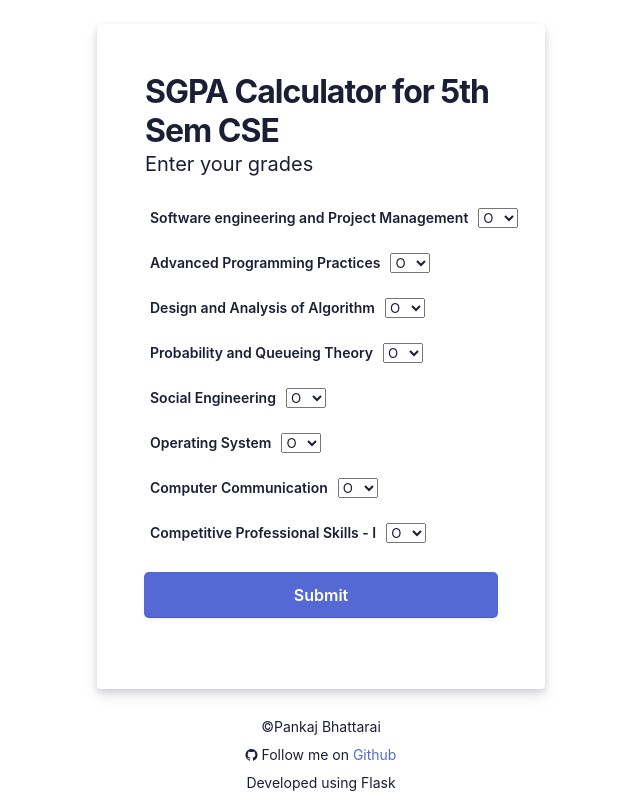
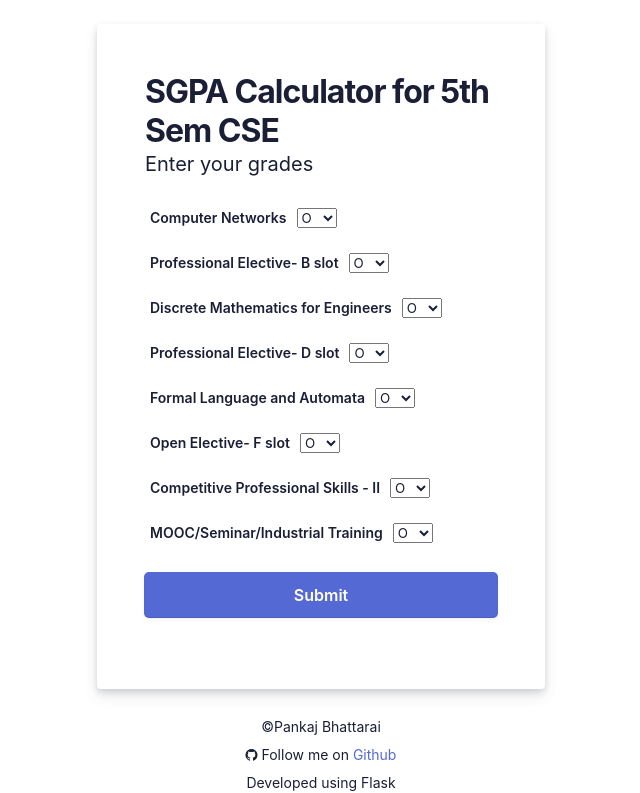
Before and after one commit to heyjude69/beginners, a Flask app: page / in a window 1280 px wide. Shown: the top 793 px of the page, without its empty margins (319-959 px from the left). Run offline with Flask 2, Linux system fonts and the light colour scheme.

Commit message:
updated the html file

```diff
--- a/templates/index.html
+++ b/templates/index.html
@@ -4,7 +4,7 @@
       <meta charset="UTF-8">
       <meta http-equiv="X-UA-Compatible" content="IE=edge">
       <meta name="viewport" content="width=device-width, initial-scale=1.0">
-     <link rel="stylesheet" href="styles.css">
+     <link rel="stylesheet" href="{{ url_for('static',filename='/css/styles.css') }}">
       <link rel="stylesheet" href="https://cdnjs.cloudflare.com/ajax/libs/font-awesome/4.7.0/css/font-awesome.min.css">
       <title>SGPA Calculator- 5th Sem</title>
    </head>
@@ -20,8 +20,8 @@
                      <span class="padding-bottom--15">Enter your grades</span>
                      <form id='stripe-login' action="/submit" method="POST">
                         <div class="field thisOnly padding-bottom">
-                           <label for="SEPM">Software engineering and Project Management</label>
-                           <select name="SEPM" id="SEPM">
+                           <label for="CN">Computer Networks</label>
+                           <select name="CN" id="CN">
                               <option value="10">O</option>
                               <option value="9">A+</option>
                               <option value="8">A</option>
@@ -32,8 +32,8 @@
                            </select>
                         </div>
                         <div class="field thisOnly padding-bottom">
-                           <label for="APP">Advanced Programming Practices</label>
-                           <select name="APP" id="APP">
+                           <label for="EBS">Professional Elective- B slot</label>
+                           <select name="EBS" id="EBS">
                               <option value="10">O</option>
                               <option value="9">A+</option>
                               <option value="8">A</option>
@@ -44,8 +44,8 @@
                            </select>
                         </div>
                         <div class="field thisOnly padding-bottom">
-                           <label for="DAA">Design and Analysis of Algorithm</label>
-                           <select name="DAA" id="DAA">
+                           <label for="DME">Discrete Mathematics for Engineers</label>
+                           <select name="DME" id="DME">
                               <option value="10">O</option>
                               <option value="9">A+</option>
                               <option value="8">A</option>
@@ -56,8 +56,8 @@
                            </select>
                         </div>
                         <div class="field thisOnly padding-bottom">
-                           <label for="MATH">Probability and Queueing Theory</label>
-                           <select name="MATH" id="MATH">
+                           <label for="EDS">Professional Elective- D slot</label>
+                           <select name="EDS" id="EDS">
                               <option value="10">O</option>
                               <option value="9">A+</option>
                               <option value="8">A</option>
@@ -68,8 +68,8 @@
                            </select>
                         </div>
                         <div class="field thisOnly padding-bottom">
-                           <label for="SE">Social Engineering</label>
-                           <select name="SE" id="SE">
+                           <label for="FLA">Formal Language and Automata</label>
+                           <select name="FLA" id="FLA">
                               <option value="10">O</option>
                               <option value="9">A+</option>
                               <option value="8">A</option>
@@ -80,8 +80,8 @@
                            </select>
                         </div>
                         <div class="field thisOnly padding-bottom">
-                           <label for="OS">Operating System</label>
-                           <select name="OS" id="OS">
+                           <label for="EFS">Open Elective- F slot</label>
+                           <select name="EFS" id="EFS">
                               <option value="10">O</option>
                               <option value="9">A+</option>
                               <option value="8">A</option>
@@ -92,8 +92,8 @@
                            </select>
                         </div>
                         <div  class="field thisOnly padding-bottom">
-                           <label for="CC">Computer Communication</label>
-                           <select name="CC" id="CC">
+                           <label for="CPS2">Competitive Professional Skills - II</label>
+                           <select name="CPS2" id="CPS2">
                               <option value="10">O</option>
                               <option value="9">A+</option>
                               <option value="8">A</option>
@@ -104,8 +104,8 @@
                            </select>
                         </div>
                         <div  class="field thisOnly padding-bottom">
-                           <label for="CPS1">Competitive Professional Skills - I</label>
-                           <select name="CPS1" id="CPS1">
+                           <label for="MSIT">MOOC/Seminar/Industrial Training</label>
+                           <select name="MSIT" id="MSIT">
                               <option value="10">O</option>
                               <option value="9">A+</option>
                               <option value="8">A</option>
--- a/templates/result.html
+++ b/templates/result.html
@@ -4,7 +4,7 @@
     <meta charset="UTF-8">
     <meta http-equiv="X-UA-Compatible" content="IE=edge">
     <meta name="viewport" content="width=device-width, initial-scale=1.0">
-    <link rel="stylesheet" href="styles.css">
+    <link rel="stylesheet" href="{{ url_for('static',filename='/css/styles.css') }}">
     <link rel="stylesheet" href="https://cdnjs.cloudflare.com/ajax/libs/font-awesome/4.7.0/css/font-awesome.min.css">
     <title>Results</title>
 </head>
```
